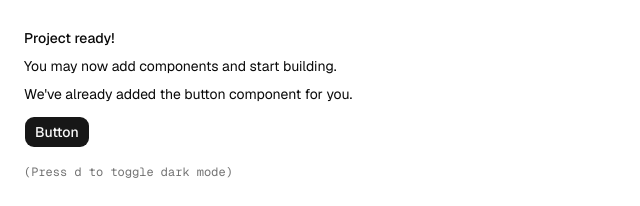
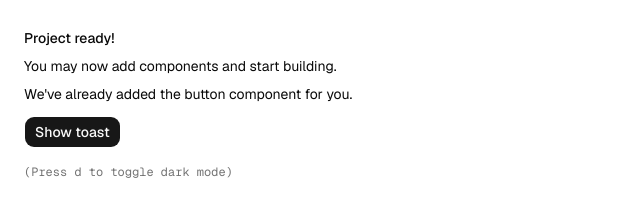
Before and after one commit to adil162006/browser-automation-app, a Next.js app: page / in a window 1280 px wide. Shown: the top 206 px of the page, without its empty margins (0-640 px from the left). Built offline with nearby package versions, Linux system fonts and the light colour scheme.

Commit message:
add Toaster component and toast notification to the page

```diff
--- a/app/layout.tsx
+++ b/app/layout.tsx
@@ -2,9 +2,10 @@ import { Geist, Geist_Mono } from "next/font/google"
 
 import "./globals.css"
 import { ThemeProvider } from "@/components/theme-provider"
-import { cn } from "@/lib/utils";
+import { Toaster } from "@/components/ui/sonner"
+import { cn } from "@/lib/utils"
 
-const geist = Geist({subsets:['latin'],variable:'--font-sans'})
+const geist = Geist({ subsets: ["latin"], variable: "--font-sans" })
 
 const fontMono = Geist_Mono({
   subsets: ["latin"],
@@ -23,7 +24,10 @@ export default function RootLayout({
       className={cn("antialiased", fontMono.variable, "font-sans", geist.variable)}
     >
       <body>
-        <ThemeProvider>{children}</ThemeProvider>
+        <ThemeProvider>
+          {children}
+          <Toaster />
+        </ThemeProvider>
       </body>
     </html>
   )
--- a/app/page.tsx
+++ b/app/page.tsx
@@ -1,4 +1,7 @@
+"use client"
+
 import { Button } from "@/components/ui/button"
+import { toast } from "sonner"
 
 export default function Page() {
   return (
@@ -8,7 +11,12 @@ export default function Page() {
           <h1 className="font-medium">Project ready!</h1>
           <p>You may now add components and start building.</p>
           <p>We&apos;ve already added the button component for you.</p>
-          <Button className="mt-2">Button</Button>
+          <Button
+            className="mt-2"
+            onClick={() => toast.success("Toast notification is working.")}
+          >
+            Show toast
+          </Button>
         </div>
         <div className="font-mono text-xs text-muted-foreground">
           (Press <kbd>d</kbd> to toggle dark mode)
```
Also changed, not shown: 1 other file (tests, documents, lock files or other folders).
